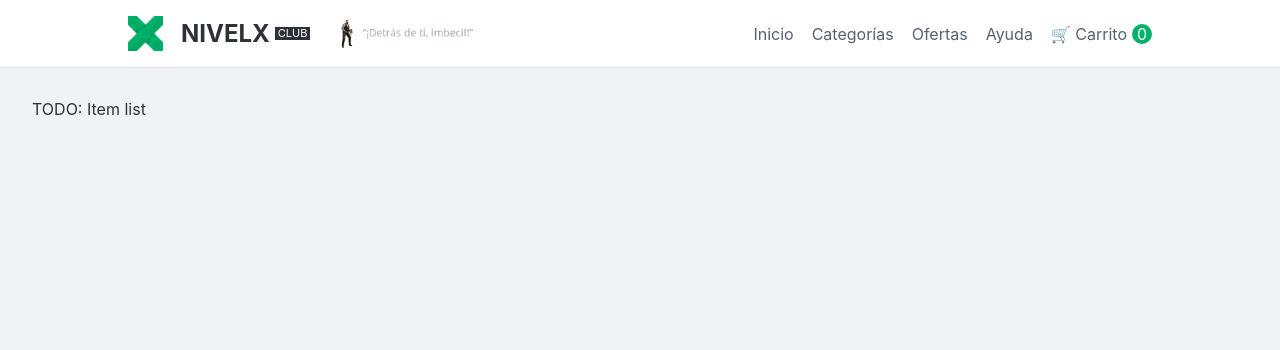
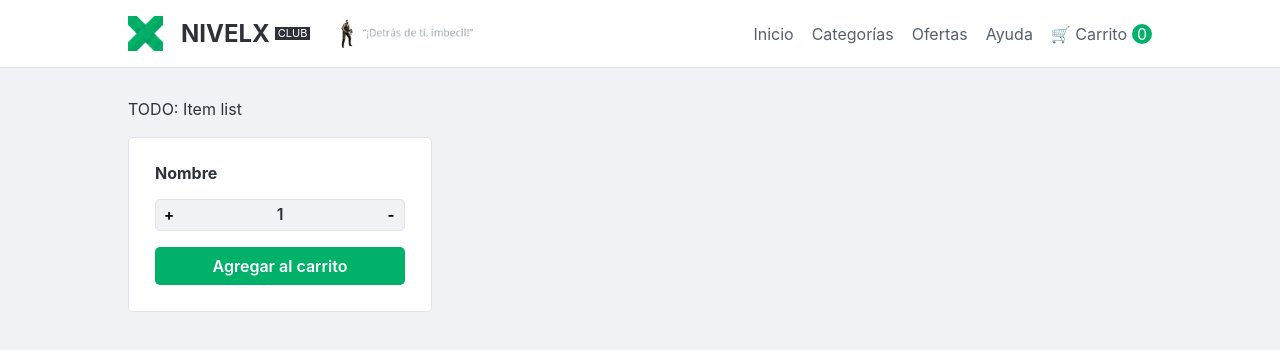
Before and after one commit to Trefu/react-js_ecommerce, a React (Create React App) app: page / in a window 1280 px wide. Shown: the top 350 px of the page. Built offline with nearby package versions, Linux system fonts and the light colour scheme.

Commit message:
Desafío 4: Contador con botón

```diff
--- a/src/components/CartWidget/CartWidget.jsx
+++ b/src/components/CartWidget/CartWidget.jsx
@@ -2,6 +2,6 @@ import './CartWidget.css';
 
 export const CartWidget = () => {
     return (
-        <a href='/'>🛒 Carrito <span>0</span></a>
+        <a href='/'>🛒 Carrito <span id="nav-bar-count">0</span></a>
     )
 };
--- /dev/null
+++ b/src/components/ItemCount/ItemCount.css
@@ -0,0 +1,81 @@
+:root {
+    --btn-size: 25px;
+}
+
+.item-count p, .item-count h4 {
+    margin: 0;
+}
+
+.item-count {
+    display: flex;
+    flex-direction: column;
+    width: 250px;
+    background-color: var(--grey-light-1);
+    border-radius: 5px;
+    padding: 26px;
+    border: 1px solid var(--grey-light-3);
+    color: var(--branding-color-2);
+}
+
+.item-count h4 {
+    margin-bottom: 16px;
+}
+
+.item-count div.button-container {
+    display: flex;
+    flex-direction: row;
+    justify-content: space-between;
+    border: 1px solid var(--grey-light-3);
+    background-color: var(--grey-light-2);
+    align-items: center;
+    border-radius: 5px;
+    margin-bottom: 16px;
+    height: calc(var(--btn-size) + 5px);
+}
+
+.item-count div p {
+    width: 100%;
+    text-align: center;
+    font-weight: 600;
+}
+
+.item-count button {
+    border: none;
+    text-decoration: none;
+    cursor: pointer;
+    text-align: center;
+    -webkit-appearance: none;
+    -moz-appearance: none;
+    border-radius: 5px;
+    text-align: center;
+    font-weight: 600;
+}
+
+.item-count div.button-container button:first-child,
+.item-count div.button-container button:last-child {
+    height: var(--btn-size);
+    width: calc(var(--btn-size) + 5px);
+    font-weight: bold;
+    line-height: 50%;
+    font-size: 15px;
+    background-color: unset;
+    font-weight: bolder;
+}
+
+.item-count div.button-container button:first-child {
+    background-color: none;
+}
+
+.item-count div.button-container button:last-child {
+    background-color: none;
+}
+
+.item-count button.button-add {
+    color: var(--grey-light-1);
+    padding: 10px 0;
+    background-color: var(--branding-color-1);
+}
+
+.item-count button.button-add:hover {
+    background-color: var(--branding-color-1-hover);
+}
--- /dev/null
+++ b/src/components/ItemCount/ItemCount.jsx
@@ -0,0 +1,31 @@
+import React, { useState } from 'react';
+import './ItemCount.css';
+
+export const ItemCount = ({ stock, initial }) => {
+    const [count, setCount] = useState(initial);
+
+    const updateCount = (n) => {
+        if (n <= stock && n >= 0) {
+            setCount(n);
+        }
+    }
+
+    /**
+     * Esto llama al contador que esta en el navbar del header y le remplaza su valor
+     */
+    const onAdd = () => {
+        document.getElementById('nav-bar-count').textContent = count;
+    }
+
+    return (
+        <div className="item-count">
+            <h4>Nombre</h4>
+            <div className="button-container">
+                <button onClick={() => updateCount(count + 1)}>+</button>
+                <p>{count}</p>
+                <button onClick={() => updateCount(count - 1)}>-</button>
+            </div>
+            <button className="button-add" onClick={onAdd}>Agregar al carrito</button>
+        </div>
+    )
+}
--- a/src/containers/ItemListContainer/ItemListContainer.jsx
+++ b/src/containers/ItemListContainer/ItemListContainer.jsx
@@ -1,5 +1,11 @@
+import { ItemCount } from "../../components/ItemCount/ItemCount"
+
 export const ItemListContainer = ({ saludo }) => {
     return (
-        <div className="p_32"> {saludo} </div>
+        <section className="basic-container m-t_32">
+            <div> {saludo} </div>
+            <br/>
+            <ItemCount stock={5} initial={1}/>
+        </section>
     )
 }
--- a/src/index.css
+++ b/src/index.css
@@ -2,6 +2,7 @@
 
 :root {
   --branding-color-1: #00b16a;
+  --branding-color-1-hover: #02bf73;
   --branding-color-2: #2e3238;
   --grey-light-1: #ffffff;
   --grey-light-2: #f1f2f6;
```
